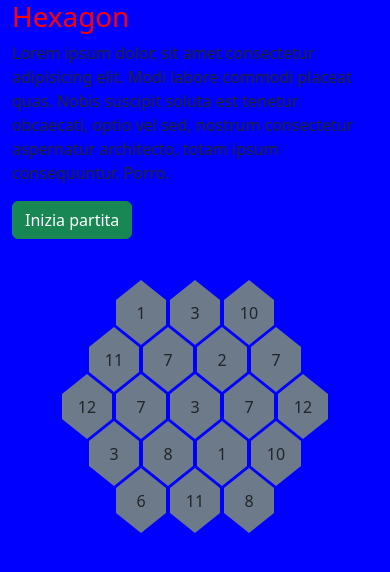
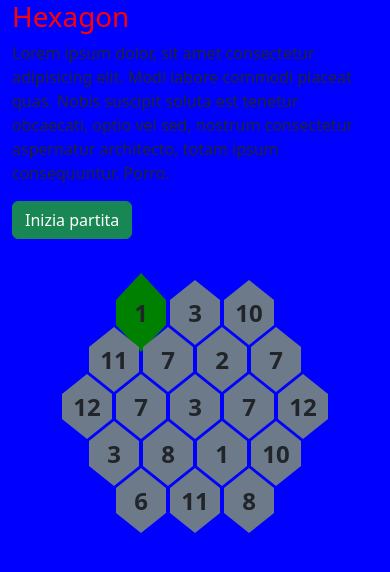
Before and after one commit to AlessandroCingolani/react-hexagon, a React (Vite) app: page / in a window 390 px wide. In both pictures the pointer is over the element 141 px from the left and 312 px from the top of the page. Shown: the top 572 px of the page. Built offline with nearby package versions, Linux system fonts and the light colour scheme.

Commit message:
[add]:hover color

```diff
--- a/src/components/GameBoard/GameBoard.scss
+++ b/src/components/GameBoard/GameBoard.scss
@@ -38,6 +38,23 @@
       border-top: 27.5px solid #6C7A89;
     }
 
+    // Span number displayed
+    span {
+      font-size: 2.5rem;
+      font-weight: 600;
+    }
+    // Hover
+    &:hover {
+      cursor: pointer;
+      background-color: green;
+      &::after {
+        border-top: 27.5px solid green;
+      }
+      &::before {
+        border-bottom: 27.5px solid green;
+      }
+    }
+
   }
 
   @media (max-width: 530px) {
@@ -58,6 +75,9 @@
       &::after {
         border-top: 20px solid #6C7A89;
       }
+      span {
+        font-size: 1.5rem;
+      }
     }
   }
 }
```
